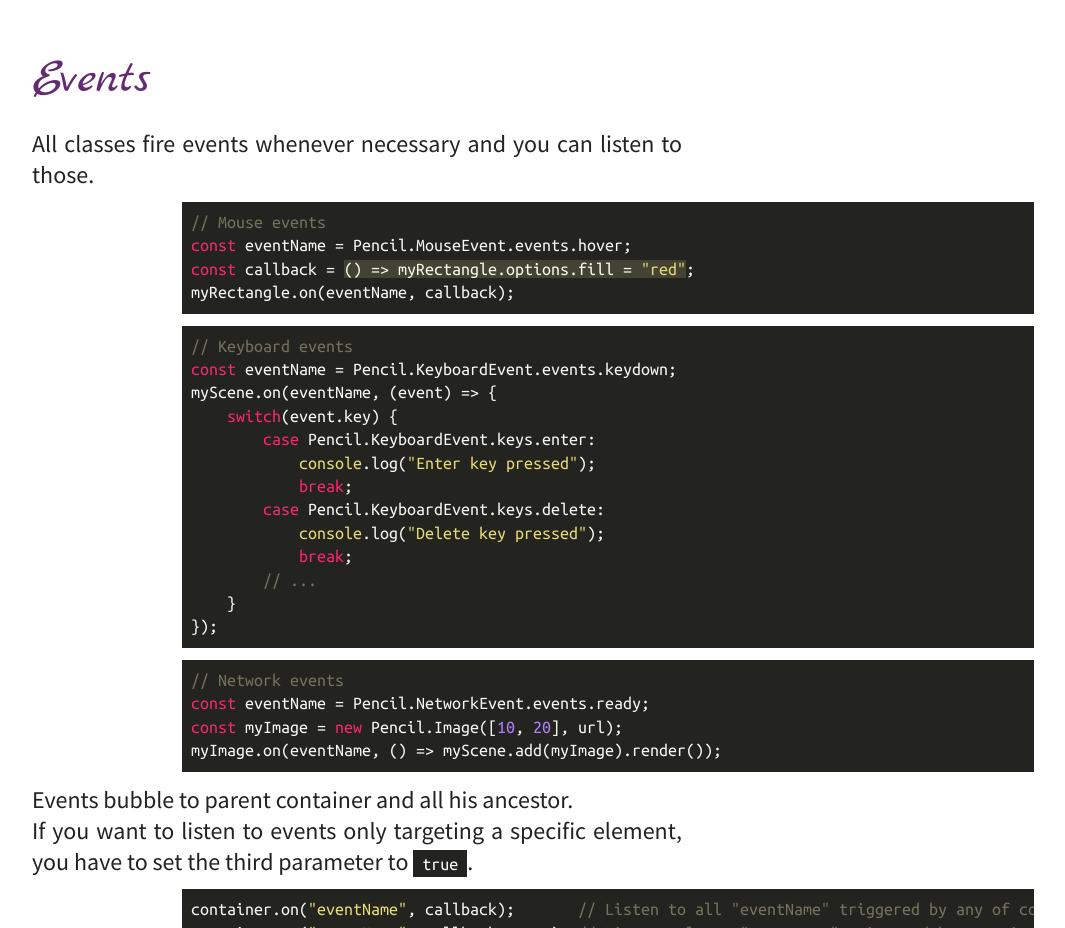
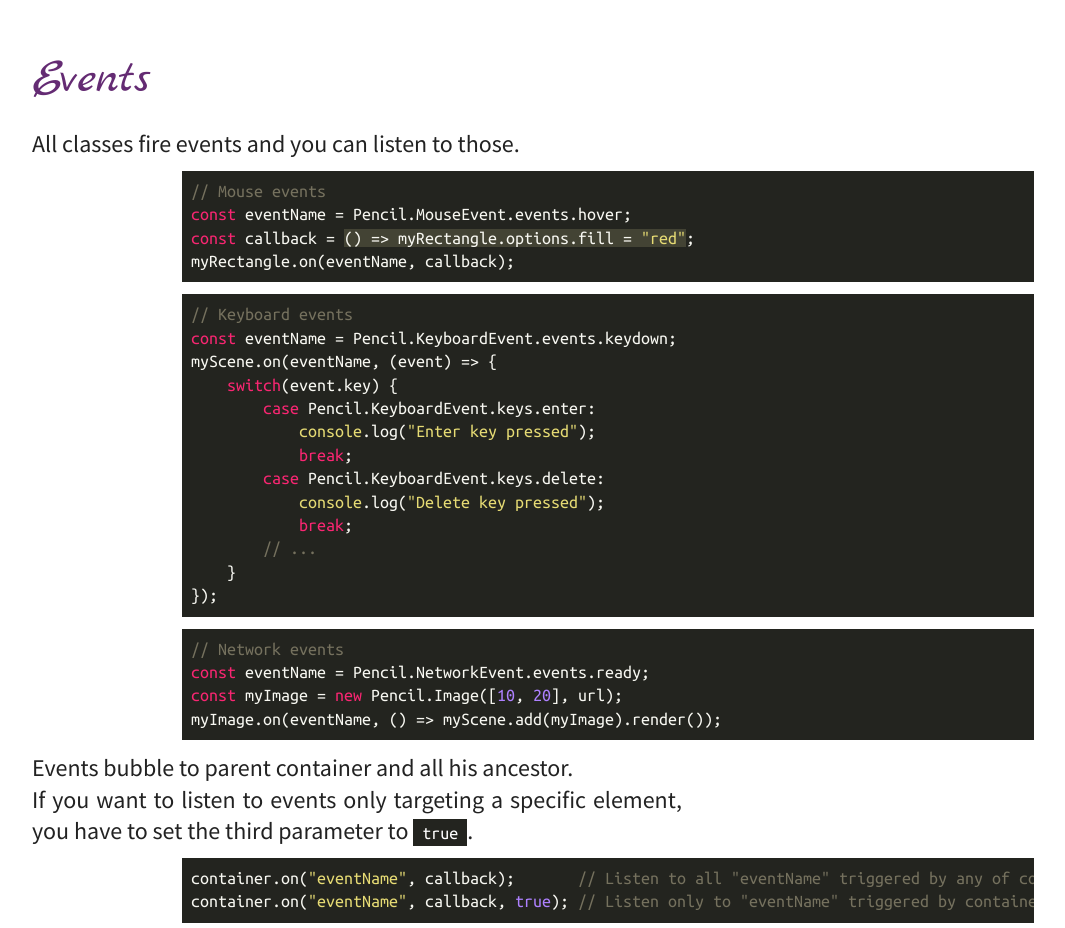
Before and after one commit to pencil-js/website, a plain HTML site: page guide/index.html in a window 1280 px wide. Shown: the part 6420-7348 px from the top of the page, without its empty margins (32-1097 px from the left). Drawn offline with Linux system fonts and the light colour scheme.

Commit message:
Remove "whenever necessary"
It's unclear what "whenever necessary" means in this context. It may as well not be mentioned.

```diff
--- a/guide/index.html
+++ b/guide/index.html
@@ -238,7 +238,7 @@ if (myVector.intersect(someVector)) {
 <div class="screen">
     <h2>Events</h2>
     <p>
-        All classes fire events whenever necessary and you can listen to those.
+        All classes fire events and you can listen to those.
     </p>
     <pre><code class="javascript">
 // Mouse events
```
